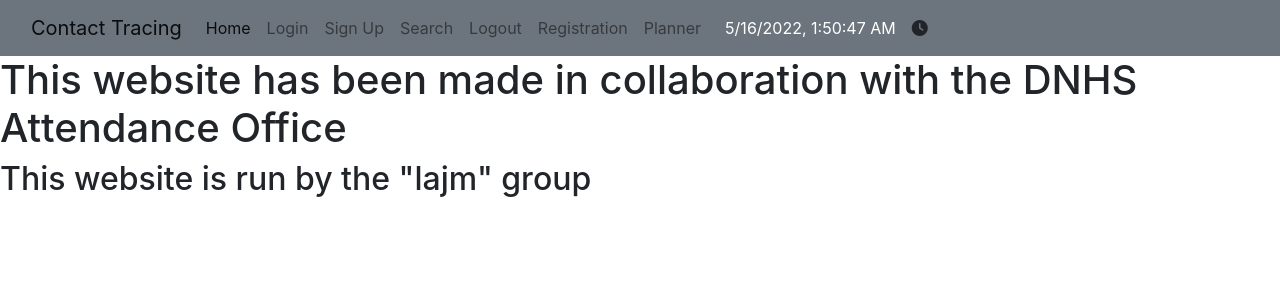
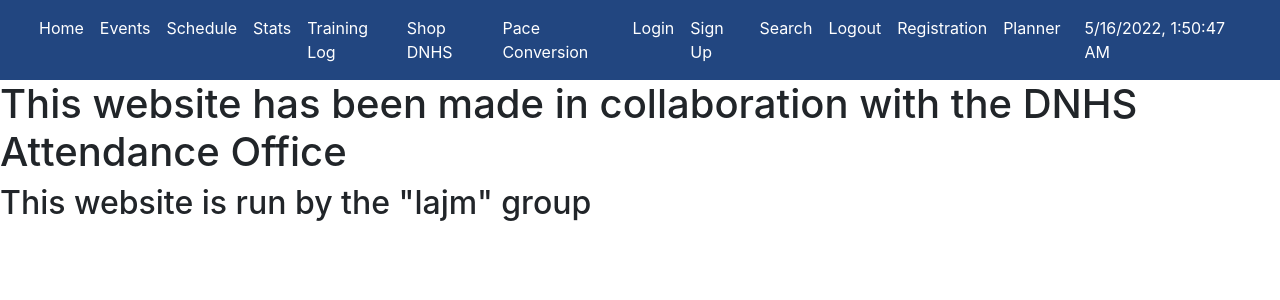
Before and after one commit to lleosunn/dnhstrack, a Flask app: page / in a window 1280 px wide. Shown: the top 300 px of the page. Run offline with Flask 2, Linux system fonts and the light colour scheme; some libraries are stand-ins or nearby versions.

Commit message:
leo and stanley apple boxes

```diff
--- a/main.py
+++ b/main.py
@@ -22,6 +22,10 @@ def registration():
 def planner():
     return render_template("layouts/planner.html")
 
+@app.route('/events')
+def events():
+    return render_template("pages/events.html")
+
 
 
 
--- a/templates/index.html
+++ b/templates/index.html
@@ -1,10 +1,5 @@
 {% extends "layouts/base.html" %}
 
-{% set test = "Study Tools Homepage" %}
-
-{% set project = "Contact Tracing" %}
-
-{% set basename = "Contact Tracing" %}
 
 {% block body %}
 
--- a/templates/layouts/navbar.html
+++ b/templates/layouts/navbar.html
@@ -1,53 +1,36 @@
 <!DOCTYPE html>
-<head>
-    <script src="https://cdn.jsdelivr.net/npm/@popperjs/core@2.9.2/dist/umd/popper.min.js" ></script>
-    <script src="https://cdn.jsdelivr.net/npm/bootstrap@5.0.1/dist/js/bootstrap.min.js" integrity="sha384-Atwg2Pkwv9vp0ygtn1JAojH0nYbwNJLPhwyoVbhoPwBhjQPR5VtM2+xf0Uwh9KtT" crossorigin="anonymous"></script>
-
-</head>
-
-<nav class="navbar navbar-expand-lg navbar-light bg-secondary">
+<nav class="navbar navbar-expand-lg"; style="background-color:#224680";>
     <div class="container-fluid">
         <div class="btn-group">
-            <a class="navbar-brand" href="">Contact Tracing</a>
-            <button class="navbar-toggler" type="button" data-bs-toggle="collapse" data-bs-target="#navbarNavDarkDropdown" aria-controls="navbarNavDarkDropdown" aria-expanded="false" aria-label="Toggle navigation">
-                <span class="navbar-toggler-icon"></span>
-            </button>
-
             <div class="collapse navbar-collapse" id="navbarHome">
                 <ul class="navbar-nav">
                     <li class="nav-item active">
-                        <a class="nav-link" href="/">Home <span class="sr-only"></span></a>
+                        <a class="nav-link"; style="color:white" href="/">Home <span class="sr-only"></span></a>
                     </li>
-
-                    <a class="nav-link" href={{ url_for('crud.crud_login') }}>Login <span class="sr-only"></span></a>
-                    <a class="nav-link" href={{ url_for('crud.crud_authorize') }}>Sign Up <span class="sr-only"></span></a>
-                    <a class="nav-link" href={{ url_for('crud.search') }}>Search <span class="sr-only"></span></a>
-                    <a class="nav-link" href={{ url_for('crud.logout') }}>Logout<span class="sr-only"></span></a>
-                    <a class="nav-link" href={{ url_for('registration') }}>Registration<span class="sr-only"></span></a>
-                    <a class="nav-link" href={{ url_for('planner') }}>Planner<span class="sr-only"></span></a>
+                    <a class="nav-link"; style="color:white" href={{ url_for('events') }}>Events<span class="sr-only"></span></a>
+                    <a class="nav-link"; style="color:white" href={}>Schedule <span class="sr-only"></span></a>
+                    <a class="nav-link"; style="color:white" href={}>Stats<span class="sr-only"></span></a>
+                    <a class="nav-link"; style="color:white" href={}>Training Log <span class="sr-only"></span></a>
+                    <a class="nav-link"; style="color:white" href={}>Shop DNHS <span class="sr-only"></span></a>
+                    <a class="nav-link"; style="color:white" href={}>Pace Conversion <span class="sr-only"></span></a>
+                    <a class="nav-link"; style="color:white" href={{ url_for('crud.crud_login') }}>Login <span class="sr-only"></span></a>
+                    <a class="nav-link"; style="color:white" href={{ url_for('crud.crud_authorize') }}>Sign Up <span class="sr-only"></span></a>
+                    <a class="nav-link"; style="color:white" href={{ url_for('crud.search') }}>Search <span class="sr-only"></span></a>
+                    <a class="nav-link"; style="color:white" href={{ url_for('crud.logout') }}>Logout<span class="sr-only"></span></a>
+                    <a class="nav-link"; style="color:white" href={{ url_for('registration') }}>Registration<span class="sr-only"></span></a>
+                    <a class="nav-link"; style="color:white" href={{ url_for('planner') }}>Planner<span class="sr-only"></span></a>
 
 
 
                     <div class="collapse navbar-collapse" id="navbarNavDarkDropdown">
                         <ul class="navbar-nav">
                             <!-- Navbar clock -->
-                            <div style="color:white; alignment: right" class="btn-group">
+                            <div style="color:black; alignment: right" class="btn-group">
                                 <div class="px-3" style="color:white;">
                                     <span id="clock"></span>
                                 </div>
                             </div>
 
-                            <!-- Navbar timer -->
-                            <div id="timerContainer">
-                                <div id="iconInputContainer" onclick="showTimer()">
-                                    <i class="fas fa-clock"></i>
-                                </div>
-                                <div id="timerInputContainer" style="display:none; background-color:white; border-radius:6px;" >
-                                    <input id="timerInput" type="number" min="0.1" max="120" step="0.1" value="1" style="border-radius: 6px;">
-                                    <button id="startButton" onclick="timer()" style="border-radius:6px; color:black">Set Timer</button>
-                                    <p style="text-align: center" id="remainingTime"></p>
-                                </div>
-                            </div>
                         </ul>
                     </div>
                 </ul>
```
Also changed, not shown: templates/pages/events.html (added, +149 -0 lines).
